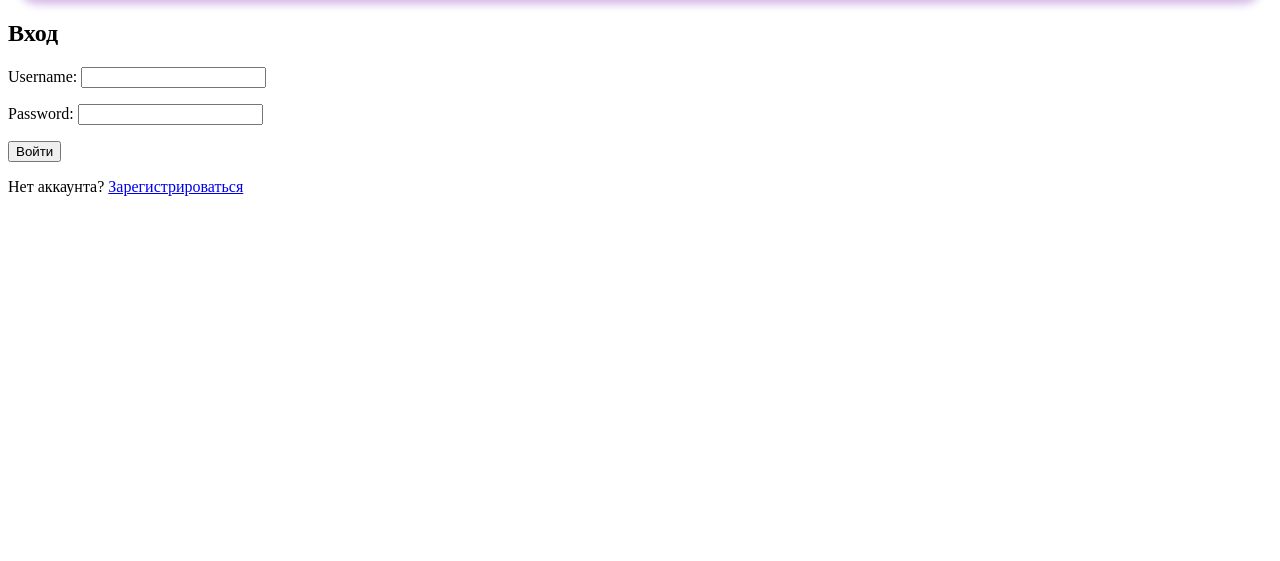
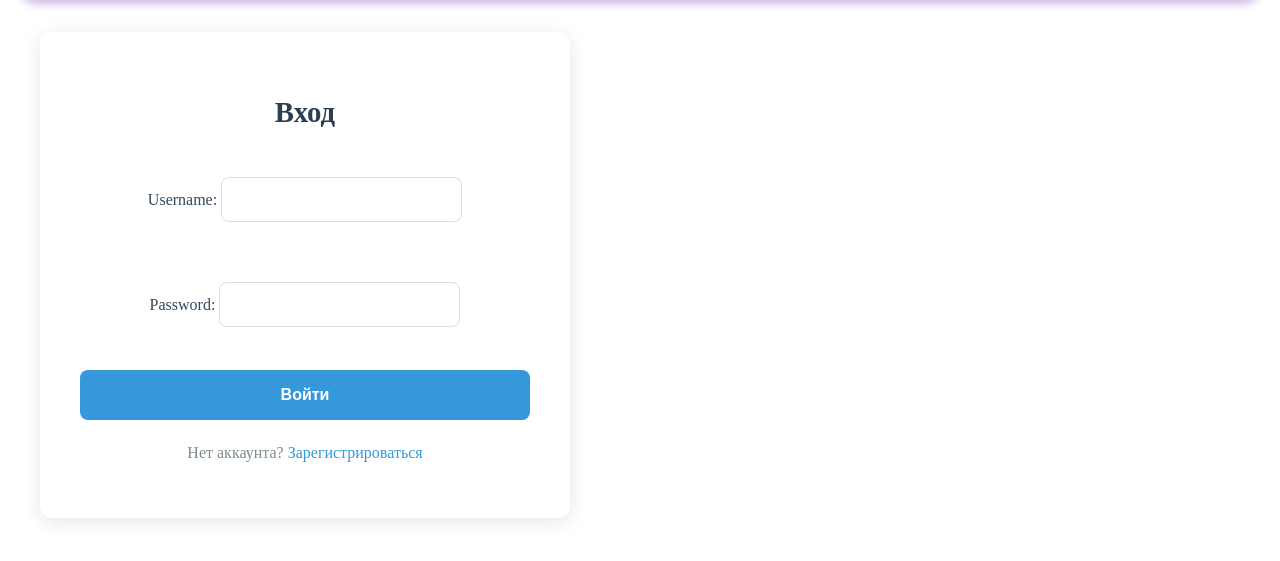
Before and after one commit to Ragooku/rppcursMGU, a Django app: page /login/ in a window 1280 px wide. Shown: the part 76-637 px from the top of the page. Run offline with Django 5.2, Linux system fonts and the light colour scheme.

Commit message:
Add files via upload

```diff
--- a/templates/graphs/login.html
+++ b/templates/graphs/login.html
@@ -1,6 +1,119 @@
 {% extends 'graphs/base.html' %}
 
 {% block content %}
+<style>
+    auth-container {
+        display: flex;
+        justify-content: center;
+        align-items: center;
+        min-height: 80vh;
+        background-color: #f5f5f5;
+    }
+
+    .auth-form {
+        background: white;
+        padding: 2.5rem;
+        border-radius: 12px;
+        box-shadow: 0 4px 20px rgba(0, 0, 0, 0.1);
+        width: 100%;
+        max-width: 450px;
+        margin: 2rem;
+    }
+
+    .auth-form h2 {
+        color: #2c3e50;
+        text-align: center;
+        margin-bottom: 1.5rem;
+        font-size: 1.8rem;
+    }
+
+    .auth-form form {
+        display: flex;
+        flex-direction: column;
+        gap: 1.2rem;
+    }
+
+    .auth-form .form-group {
+        display: flex;
+        flex-direction: column;
+        gap: 0.5rem;
+    }
+
+    .auth-form label {
+        font-weight: 500;
+        color: #34495e;
+    }
+
+    .auth-form input {
+        padding: 0.8rem 1rem;
+        border: 1px solid #ddd;
+        border-radius: 8px;
+        font-size: 1rem;
+        transition: all 0.3s ease;
+    }
+
+    .auth-form input:focus {
+        border-color: #3498db;
+        box-shadow: 0 0 0 3px rgba(52, 152, 219, 0.2);
+        outline: none;
+    }
+
+    .auth-form .btn {
+        background-color: #3498db;
+        color: white;
+        border: none;
+        padding: 1rem;
+        border-radius: 8px;
+        font-size: 1rem;
+        font-weight: 600;
+        cursor: pointer;
+        transition: background-color 0.3s;
+        margin-top: 0.5rem;
+    }
+
+    .auth-form .btn:hover {
+        background-color: #2980b9;
+    }
+
+    .auth-form p {
+        text-align: center;
+        margin-top: 1.5rem;
+        color: #7f8c8d;
+    }
+
+    .auth-form a {
+        color: #3498db;
+        text-decoration: none;
+        font-weight: 500;
+    }
+
+    .auth-form a:hover {
+        text-decoration: underline;
+    }
+
+    .auth-form .errorlist {
+        color: #e74c3c;
+        margin-top: 0.2rem;
+        font-size: 0.9rem;
+        list-style: none;
+        padding-left: 0;
+    }
+
+    .password-reset {
+        text-align: right;
+        margin-top: -0.8rem;
+    }
+
+    .password-reset a {
+        font-size: 0.85rem;
+        color: #7f8c8d;
+    }
+
+    .password-reset a:hover {
+        color: #3498db;
+    }
+</style>
+
 <div class="auth-form">
     <h2>Вход</h2>
     <form method="post">
```
Also changed, not shown: templates/graphs/register.html (+113 -1 lines), db.sqlite3, media/graphs/graph_1_None_UMvqIhY.png (added), media/graphs/graph_1_None_z4tpFaN.png (added).
